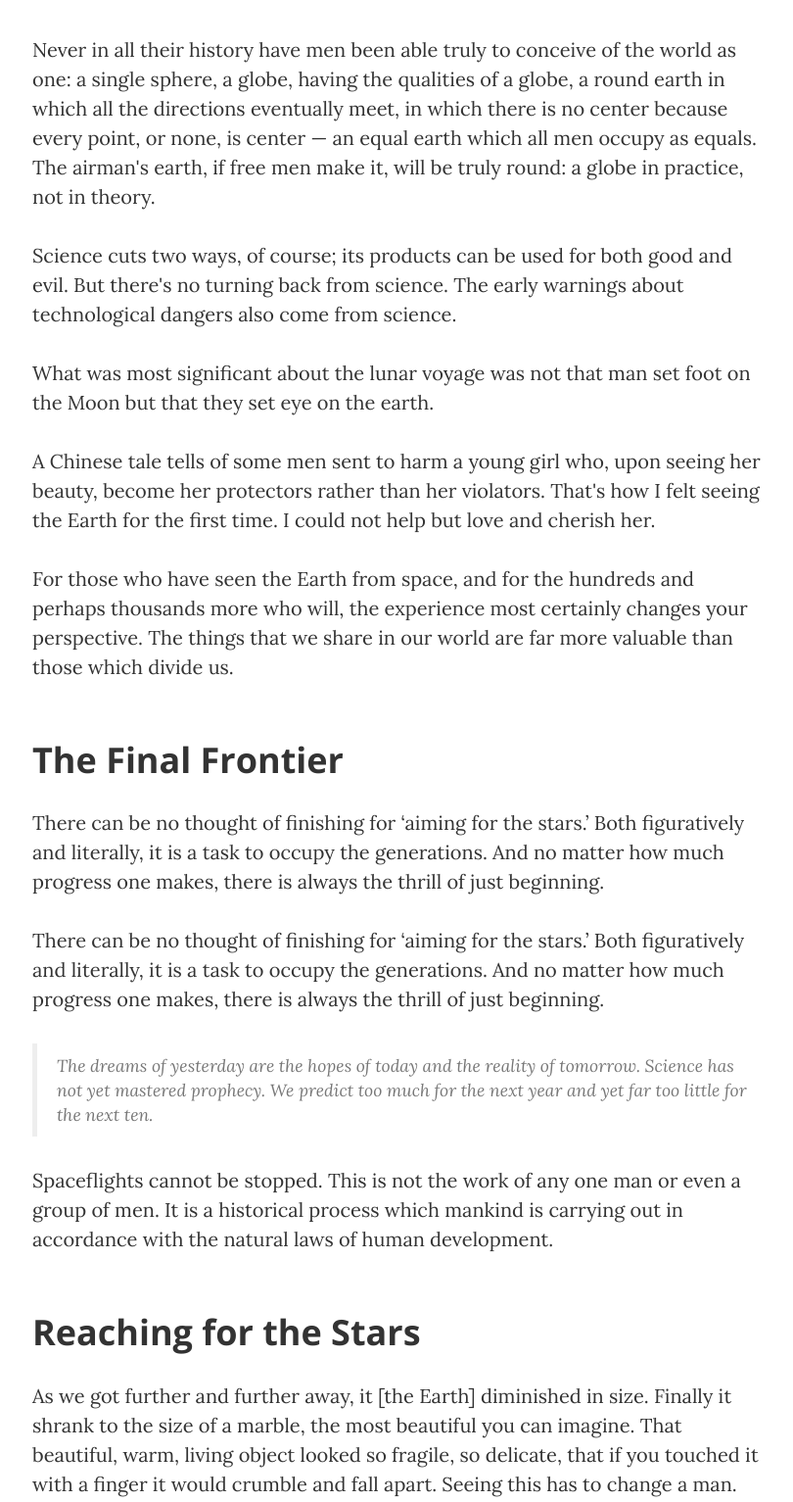
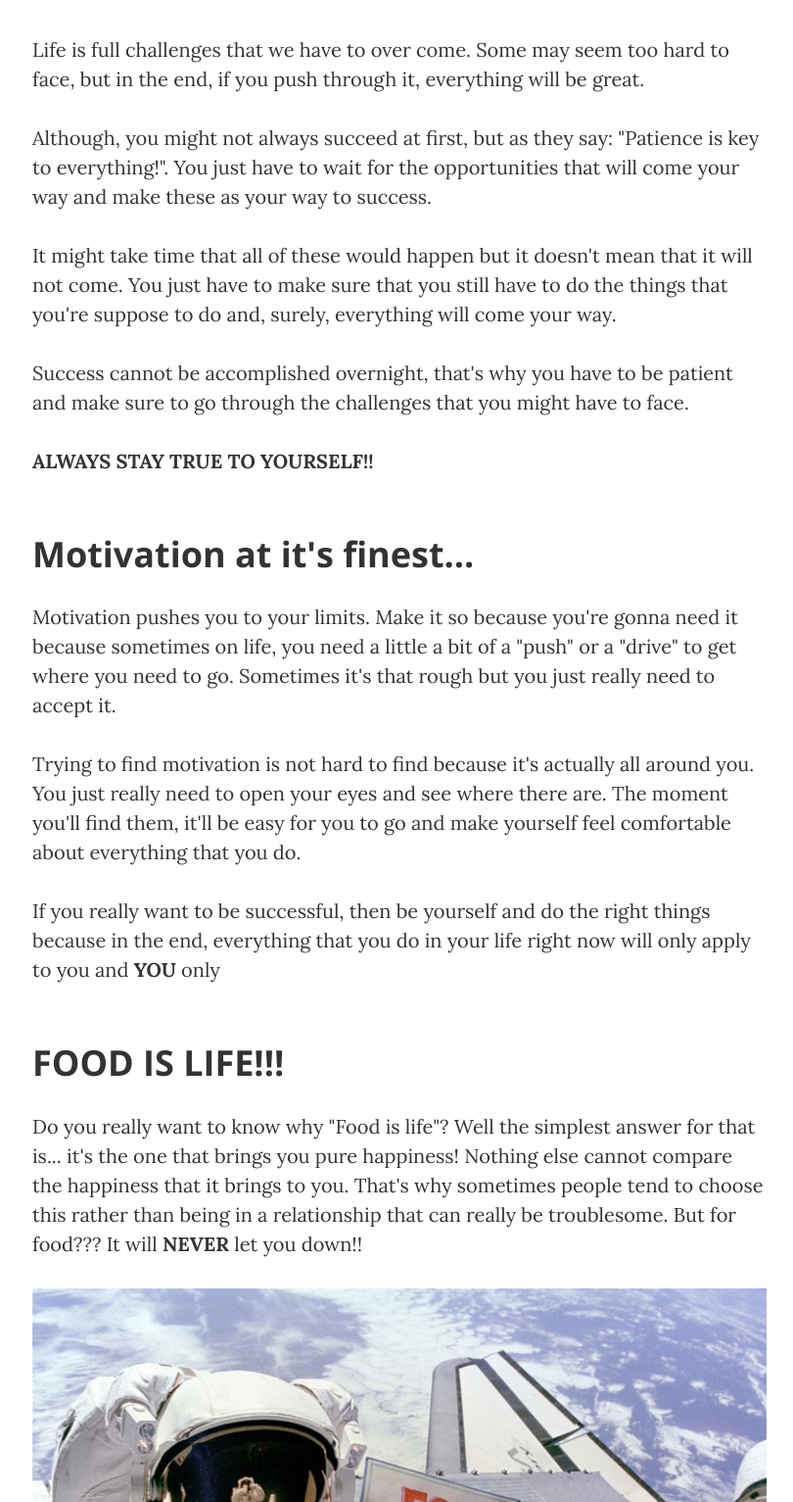
Before and after one commit to antoniorobles112695/theme3, a website: page post.html in a window 1280 px wide. Shown: the part 520-2053 px from the top of the page at 98% size, without its empty margins (232-1042 px from the left). Drawn offline with nearby package versions, Linux system fonts and the light colour scheme.

Commit message:
Add files via upload

```diff
--- a/post.html
+++ b/post.html
@@ -88,40 +88,31 @@
         <div class="container">
             <div class="row">
                 <div class="col-lg-8 col-lg-offset-2 col-md-10 col-md-offset-1">
-                    <p>Never in all their history have men been able truly to conceive of the world as one: a single sphere, a globe, having the qualities of a globe, a round earth in which all the directions eventually meet, in which there is no center because every point, or none, is center — an equal earth which all men occupy as equals. The airman's earth, if free men make it, will be truly round: a globe in practice, not in theory.</p>
+                    <p>Life is full challenges that we have to over come. Some may seem too hard to face, but in the end, if you push through it, everything will be great.</p>
 
-                    <p>Science cuts two ways, of course; its products can be used for both good and evil. But there's no turning back from science. The early warnings about technological dangers also come from science.</p>
+                    <p>Although, you might not always succeed at first, but as they say: "Patience is key to everything!". You just have to wait for the opportunities that will come your way and make these as your way to success.</p>
 
-                    <p>What was most significant about the lunar voyage was not that man set foot on the Moon but that they set eye on the earth.</p>
+                    <p>It might take time that all of these would happen but it doesn't mean that it will not come. You just have to make sure that you still have to do the things that you're suppose to do and, surely, everything will come your way.</p>
 
-                    <p>A Chinese tale tells of some men sent to harm a young girl who, upon seeing her beauty, become her protectors rather than her violators. That's how I felt seeing the Earth for the first time. I could not help but love and cherish her.</p>
+                    <p>Success cannot be accomplished overnight, that's why you have to be patient and make sure to go through the challenges that you might have to face.</p>
 
-                    <p>For those who have seen the Earth from space, and for the hundreds and perhaps thousands more who will, the experience most certainly changes your perspective. The things that we share in our world are far more valuable than those which divide us.</p>
+                    <p><strong>ALWAYS STAY TRUE TO YOURSELF!!</strong></p>
 
-                    <h2 class="section-heading">The Final Frontier</h2>
+                    <h2 class="section-heading">Motivation at it's finest...</h2>
 
-                    <p>There can be no thought of finishing for ‘aiming for the stars.’ Both figuratively and literally, it is a task to occupy the generations. And no matter how much progress one makes, there is always the thrill of just beginning.</p>
+                    <p>Motivation pushes you to your limits.  Make it so because you're gonna need it because sometimes on life, you need a little a bit of a "push" or a "drive" to get where you need to go. Sometimes it's that rough but you just really need to accept it.</p>
 
-                    <p>There can be no thought of finishing for ‘aiming for the stars.’ Both figuratively and literally, it is a task to occupy the generations. And no matter how much progress one makes, there is always the thrill of just beginning.</p>
+                    <p>Trying to find motivation is not hard to find because it's actually all around you. You just really need to open your eyes and see where there are. The moment you'll find them, it'll be easy for you to go and make yourself feel comfortable about everything that you do.</p>
 
-                    <blockquote>The dreams of yesterday are the hopes of today and the reality of tomorrow. Science has not yet mastered prophecy. We predict too much for the next year and yet far too little for the next ten.</blockquote>
+                    <p>If you really want to be successful, then be yourself and do the right things because in the end, everything that you do in your life right now will only apply to you and <strong>YOU</strong> only</p>
 
-                    <p>Spaceflights cannot be stopped. This is not the work of any one man or even a group of men. It is a historical process which mankind is carrying out in accordance with the natural laws of human development.</p>
+                    <h2 class="section-heading">FOOD IS LIFE!!!</h2>
 
-                    <h2 class="section-heading">Reaching for the Stars</h2>
-
-                    <p>As we got further and further away, it [the Earth] diminished in size. Finally it shrank to the size of a marble, the most beautiful you can imagine. That beautiful, warm, living object looked so fragile, so delicate, that if you touched it with a finger it would crumble and fall apart. Seeing this has to change a man.</p>
+                    <p>Do you really want to know why "Food is life"? Well the simplest answer for that is... it's the one that brings you pure happiness! Nothing else cannot compare the happiness that it brings to you. That's why sometimes people tend to choose this rather than being in a relationship that can really be troublesome. But for food??? It will <strong>NEVER</strong> let you down!!</p>
 
                     <a href="#">
                         <img class="img-responsive" src="img/post-sample-image.jpg" alt="">
                     </a>
-                    <span class="caption text-muted">To go places and do things that have never been done before – that’s what living is all about.</span>
-
-                    <p>Space, the final frontier. These are the voyages of the Starship Enterprise. Its five-year mission: to explore strange new worlds, to seek out new life and new civilizations, to boldly go where no man has gone before.</p>
-
-                    <p>As I stand out here in the wonders of the unknown at Hadley, I sort of realize there’s a fundamental truth to our nature, Man must explore, and this is exploration at its greatest.</p>
-
-                    <p>Placeholder text by <a href="http://spaceipsum.com/">Space Ipsum</a>. Photographs by <a href="https://www.flickr.com/photos/nasacommons/">NASA on The Commons</a>.</p>
                 </div>
             </div>
         </div>
```
Also changed, not shown: contact.html (+1 -1 lines).
